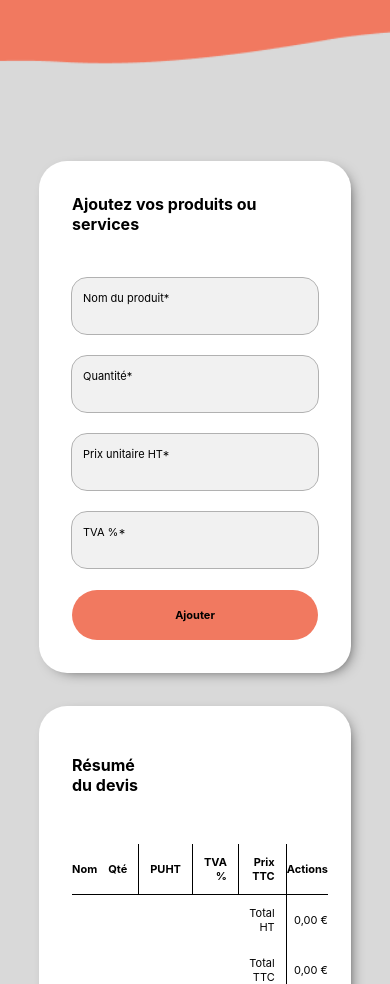
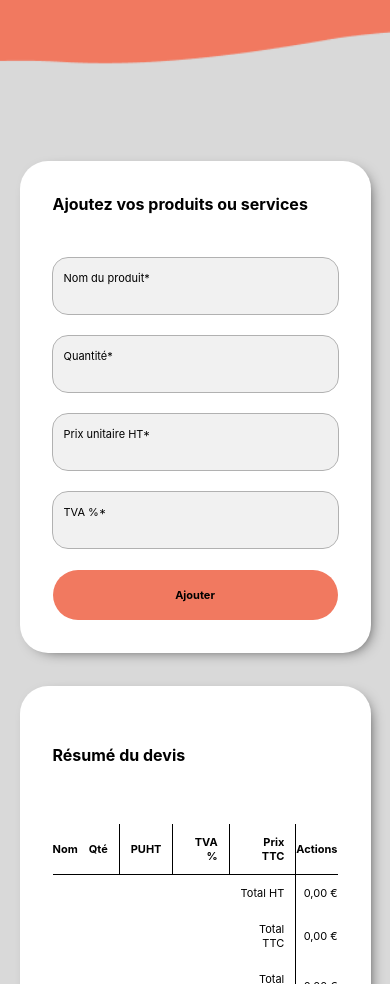
Before and after one commit to fabienlamotte487/devismaker, a plain HTML site: page index.html in a window 390 px wide. Shown: the part 116-1100 px from the top of the page. Drawn offline with Linux system fonts and the light colour scheme.

Commit message:
Modif mineur + suppression possibilité de retour à la ligne pour les prix

```diff
--- a/css/style.css
+++ b/css/style.css
@@ -81,6 +81,7 @@ nav{
 input {
     min-width: 150px;
 }
+
 /* INPUT TEXT / NUMBER */
 input[type="text"], input[type="number"]{
     background: var(--grey);
@@ -173,6 +174,8 @@ table{
     width: 100%;
     border-collapse: collapse;
     color: var(--dark);
+    overflow-x: scroll;
+    min-width: auto;
 }
 
 table thead tr{
@@ -190,6 +193,10 @@ table thead tr,
 table tbody tr,
 table tfoot tr td{
     text-align: right;
+}
+
+table tbody tr td{
+    white-space: nowrap;
 }
 
 table thead tr th:first-child,
@@ -240,7 +247,7 @@ table tbody tr td:last-child
 button{
     border: none;
     border-radius: 50px;
-    padding: 1rem 5rem;
+    padding: .5rem 3rem;
     cursor: pointer;
     font-weight: bold;
     height: 50px;
@@ -285,6 +292,7 @@ button{
     justify-content: space-between;
     align-items: center;
     padding: 1rem 0;
+    flex-wrap: wrap;
 }
 
 .trash-icon:hover{
@@ -311,6 +319,10 @@ button{
     * {
         font-size: var(--presponsive);
     }
+    main{
+        margin: 0 5%;
+        align-items: center;
+    }
     h1{
         font-size: var(--h1responsive);
         margin-top: 3rem;
@@ -323,4 +335,7 @@ button{
         background-image: url("./../png/headerbackmobile.png");
         height: 200px;
     }
+    button{
+        padding: 1rem 3rem;
+    }
 }
```
Also changed, not shown: js/class/Table.js (+14 -3 lines).
